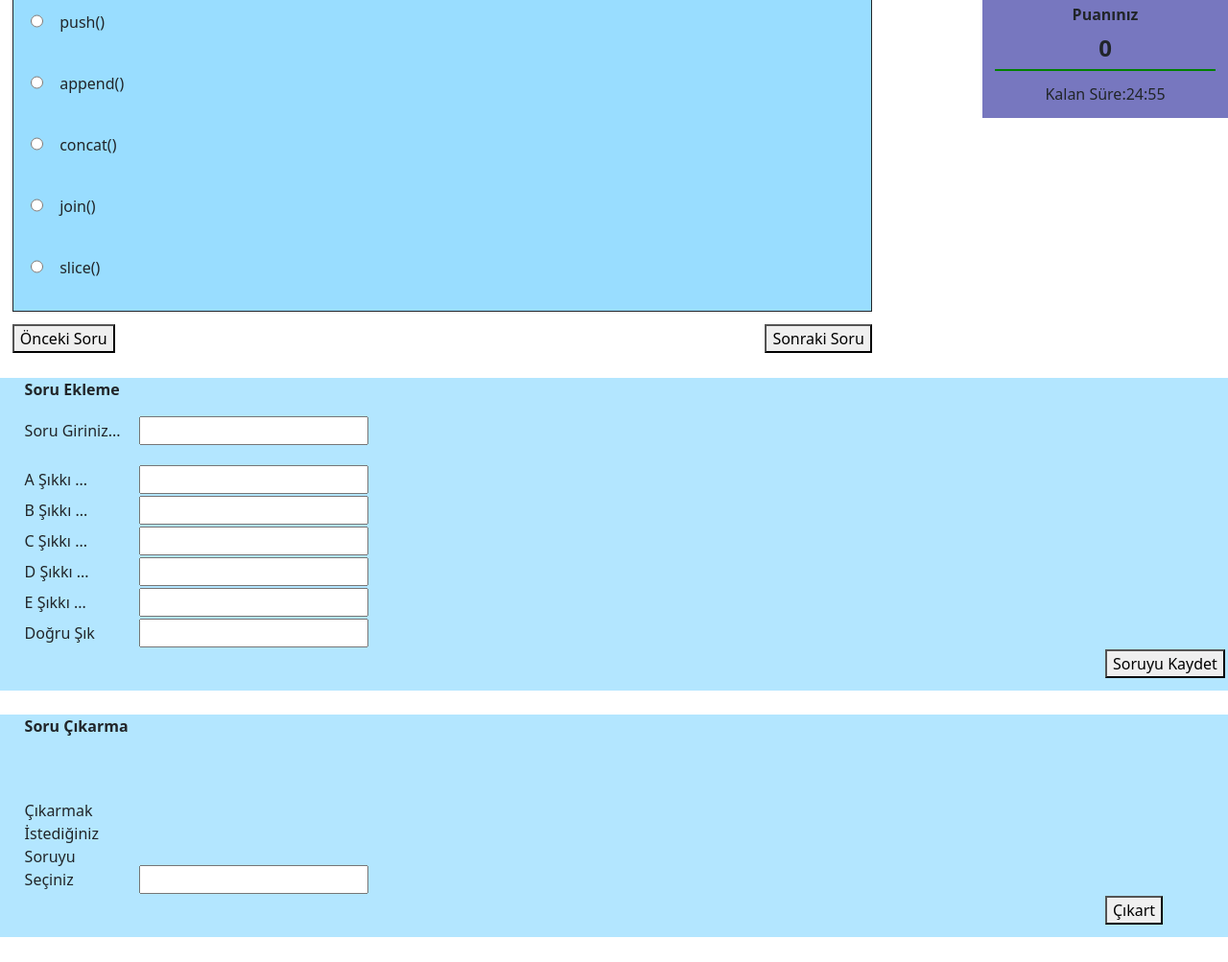
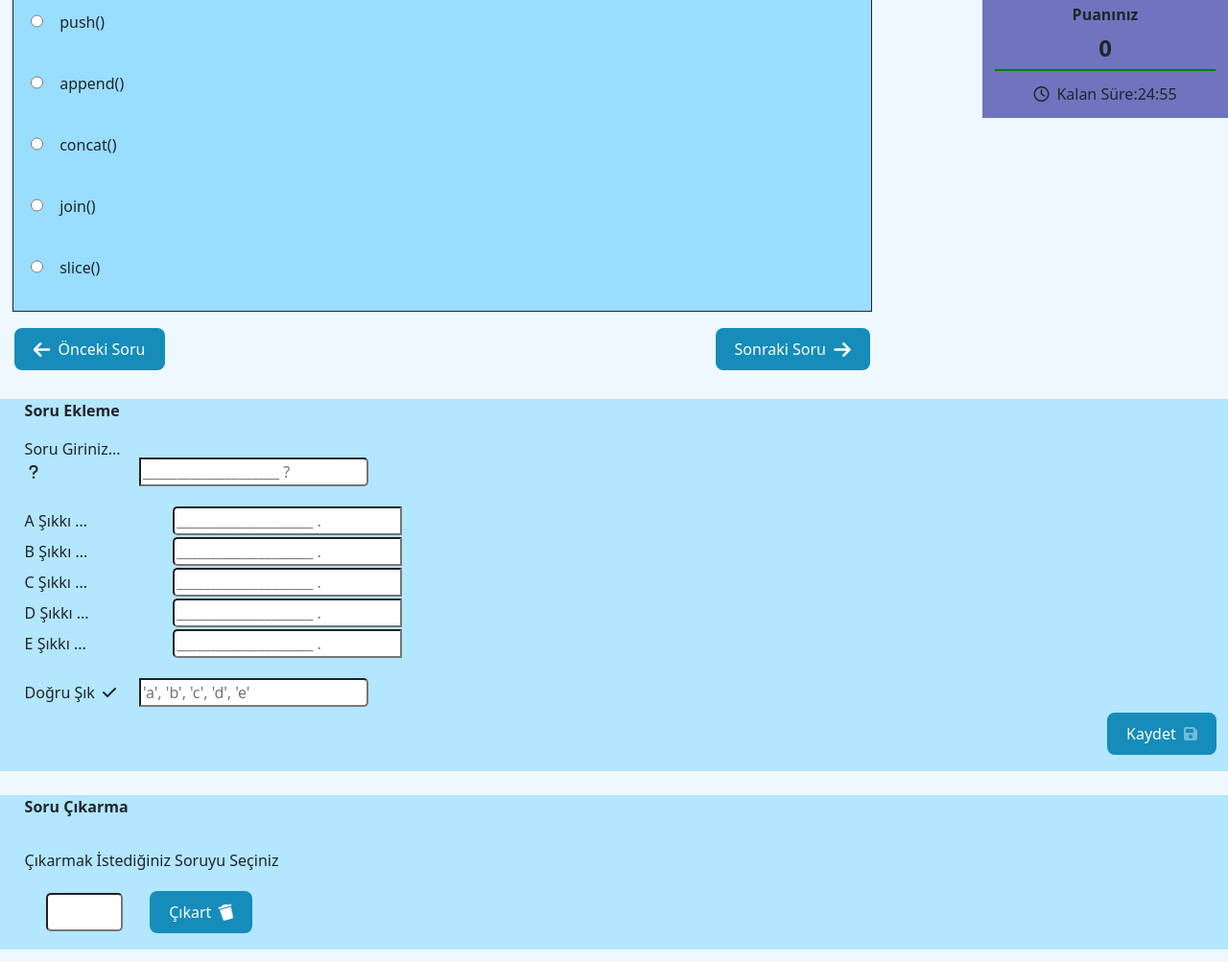
Before and after one commit to HsynAslan/test-js, a plain HTML site: page index.html in a window 1280 px wide. Shown: the part 130-1133 px from the top of the page at 96% size. Drawn offline with nearby package versions, Linux system fonts and the light colour scheme.

Commit message:
last commit

```diff
--- a/index.html
+++ b/index.html
@@ -8,7 +8,7 @@
     <meta charset="UTF-8" />
     <meta http-equiv="X-UA-Compatible" content="IE=edge" />
     <meta name="viewport" content="width=device-width, initial-scale=1.0" />
-    <title>Sınav</title>
+    <title>394788 - Sınav</title>
     <link rel="stylesheet" href="style.css" />
     <link
       href="https://cdn.jsdelivr.net/npm/bootstrap@5.3.0-alpha3/dist/css/bootstrap.min.css"
@@ -16,8 +16,12 @@
       integrity="sha384-KK94CHFLLe+nY2dmCWGMq91rCGa5gtU4mk92HdvYe+M/SXH301p5ILy+dN9+nJOZ"
       crossorigin="anonymous"
     />
+    <link
+      href="//netdna.bootstrapcdn.com/font-awesome/6.4.0/css/font-awesome.css"
+      rel="stylesheet"
+    />
   </head>
-  <body>
+  <body style="background-color: aliceblue">
     <div class="sorular-tablo">
       <p id="tablo-header">Sorular</p>
       <div class="sorular-tablo-buttons">
@@ -29,7 +33,8 @@
           <span id="puanId">0</span>
         </div>
         <div class="time">
-          Kalan Süre: <span id="time-m">00</span>:<span id="time-s">00</span>
+          <i class="fa-regular fa-clock mt-1 me-2"></i> Kalan Süre:
+          <span id="time-m">00</span>:<span id="time-s">00</span>
         </div>
       </div>
     </div>
@@ -77,44 +82,97 @@
 
     <div class="ileri-geri-buttonlar">
       <div id="geri-button">
-        <button onclick="backQuestion()">Önceki Soru</button>
+        <button class="soru-kaydet-btn" onclick="backQuestion()">
+          <i class="fa-solid fa-arrow-left fa-lg"></i> &nbsp;Önceki Soru
+        </button>
       </div>
       <div id="ileri-button">
-        <button onclick="nextQuestion()">Sonraki Soru</button>
+        <button class="soru-kaydet-btn" onclick="nextQuestion()">
+          Sonraki Soru&nbsp;
+          <i class="fa-solid fa-arrow-right fa-lg"></i>
+        </button>
       </div>
     </div>
     <div class="soru-ekleme-cikarma">
       <p class="basliklar">Soru Ekleme</p>
       <div>
-        <label class="labelText mb-4">Soru Giriniz...</label>
-        <input type="text" id="inputQuestion" maxlength="100" />
+        <label class="labelText mb-4"
+          >Soru Giriniz... &nbsp;<i class="fa-solid fa-question fa-beat"></i
+        ></label>
+        <input
+          type="text"
+          id="inputQuestion"
+          maxlength="100"
+          placeholder="____________________ ?"
+          class="border-radius-right"
+        />
       </div>
       <div>
-        <label class="labelText">A Şıkkı ...</label>
-        <input type="text" id="inputA" maxlength="100" />
+        <label class="labelText me-5">A Şıkkı ... </label>
+        <input
+          type="text"
+          id="inputA"
+          maxlength="100"
+          placeholder="____________________ ."
+          class="border-radius-left"
+        />
       </div>
       <div>
-        <label class="labelText">B Şıkkı ...</label>
-        <input type="text" id="inputB" maxlength="100" />
+        <label class="labelText me-5">B Şıkkı ...</label>
+        <input
+          type="text"
+          id="inputB"
+          maxlength="100"
+          placeholder="____________________ ."
+          class="border-radius-left"
+        />
       </div>
       <div>
-        <label class="labelText">C Şıkkı ...</label>
-        <input type="text" id="inputC" maxlength="100" />
+        <label class="labelText me-5">C Şıkkı ...</label>
+        <input
+          type="text"
+          id="inputC"
+          maxlength="100"
+          placeholder="____________________ ."
+          class="border-radius-left"
+        />
       </div>
       <div>
-        <label class="labelText">D Şıkkı ...</label>
-        <input type="text" id="inputD" maxlength="100" />
+        <label class="labelText me-5">D Şıkkı ...</label>
+        <input
+          type="text"
+          id="inputD"
+          maxlength="100"
+          placeholder="____________________ ."
+          class="border-radius-left"
+        />
       </div>
       <div>
-        <label class="labelText">E Şıkkı ...</label>
-        <input type="text" id="inputE" maxlength="100" />
+        <label class="labelText me-5 mb-4">E Şıkkı ...</label>
+        <input
+          type="text"
+          id="inputE"
+          maxlength="100"
+          placeholder="____________________ ."
+          class="border-radius-left"
+        />
       </div>
       <div>
-        <label class="labelText">Doğru Şık</label>
-        <input type="text" id="dogruCevap" maxlength="1" />
+        <label class="labelText"
+          >Doğru Şık &nbsp;<i class="fa-solid fa-check fa-flip"></i
+        ></label>
+        <input
+          type="text"
+          id="dogruCevap"
+          maxlength="1"
+          placeholder="'a', 'b', 'c', 'd', 'e'"
+          class="border-radius-right"
+        />
       </div>
       <div class="eklemeButton">
-        <button onclick="soruEkleme()">Soruyu Kaydet</button>
+        <button class="soru-kaydet-btn" onclick="soruEkleme()">
+          Kaydet &nbsp;<i class="fa-solid fa-floppy-disk fa-beat-fade"></i>
+        </button>
       </div>
       <!-- <p class="basliklar">Açık Uçlu Soru Ekleme</p>
       <label class="labelText mb-4">Soru Giriniz...</label>
@@ -134,9 +192,24 @@
     </div>
     <div class="soruCikar">
       <p class="basliklar">Soru Çıkarma</p>
-      <label class="labelText mt-5">Çıkarmak İstediğiniz Soruyu Seçiniz</label>
-      <input type="number" id="SoruCikarma" name="tentacles" min="1" />
-      <button class="eklemeButton" onclick="soruCikarma()">Çıkart</button>
+      <label class="labelTextCikarma mt-3 mb-3"
+        >Çıkarmak İstediğiniz Soruyu Seçiniz</label
+      >
+      <div class="ms-5">
+        <input
+          type="number"
+          id="SoruCikarma"
+          name="tentacles"
+          min="1"
+          class="border-radius-all"
+        />
+        <button
+          class="eklemeButton soru-kaydet-btn ms-4"
+          onclick="soruCikarma()"
+        >
+          Çıkart &nbsp;<i class="fa-solid fa-trash fa-shake"></i>
+        </button>
+      </div>
     </div>
     <div class="soru-uclu-soru"></div>
     <script src="script.js"></script>
@@ -145,5 +218,9 @@
       integrity="sha384-ENjdO4Dr2bkBIFxQpeoTz1HIcje39Wm4jDKdf19U8gI4ddQ3GYNS7NTKfAdVQSZe"
       crossorigin="anonymous"
     ></script>
+    <script
+      src="https://kit.fontawesome.com/d497048b92.js"
+      crossorigin="anonymous"
+    ></script>
   </body>
 </html>
--- a/script.js
+++ b/script.js
@@ -41,18 +41,26 @@ window.onload = function () {
     var minute = minuteStart;
     var second = secondStart;
 
-    if (minuteStart < 10 && minuteStart > 0) {
-      // minuteStart = "0" + minuteStart;
-      minute = "0" + minuteStart;
-    } else if (secondStart < 10 && secondStart > 0) {
-      // secondStart = "0" + secondStart;
-      second = "0" + secondStart;
-    } else if (minuteStart == 0) {
-      // minuteStart = "00";
-      minute = "00";
+    // if (minuteStart < 10 && minuteStart > 0) {
+    //   // minuteStart = "0" + minuteStart;
+    //   minute = "0" + minuteStart;
+    // } else if (secondStart < 10 && secondStart > 0) {
+    //   // secondStart = "0" + secondStart;
+    //   second = "0" + secondStart;
+    // } else if (minuteStart == 0) {
+    //   // minuteStart = "00";
+    //   minute = "00";
+    // }
+    if (minute < 10) {
+      document.getElementById("time-m").innerHTML = "0" + minute;
+      document.getElementById("time-s").innerHTML = second;
+    } else if (second < 10) {
+      document.getElementById("time-m").innerHTML = minute;
+      document.getElementById("time-s").innerHTML = "0" + second;
+    } else {
+      document.getElementById("time-m").innerHTML = minute;
+      document.getElementById("time-s").innerHTML = second;
     }
-    document.getElementById("time-m").innerHTML = minute;
-    document.getElementById("time-s").innerHTML = second;
   }
   function startTime() {
     if (secondStart == 0 && minuteStart != 0) {
@@ -334,7 +342,7 @@ function nextQuestion() {
 }
 
 function backQuestion() {
-  //soruKontrol();
+  // soruKontrol();
   // input clear lamaa
 
   indexSoruNumarasi--;
@@ -571,6 +579,8 @@ function soruEkleme() {
   } else {
     alert("Boş Giriş Yaptınız, Lütfen Tekrar Deneyin");
   }
+
+  cevaplar = [];
 }
 
 function soruCikarma() {
@@ -614,10 +624,10 @@ function soruCikarma() {
     minuteStart = 25;
     secondStart = 00;
   }
+  cevaplar = [];
 }
 // puan sürekli artıyor - çözüldü
 // save input - çözüldü
 // time - çözüldü
 // soru ekleyince - çözüldü
-// dict ->  local storage
-// açık uçlu soru
+// dict ->  local storage - eksik
--- a/style.css
+++ b/style.css
@@ -120,3 +120,42 @@
   margin-bottom: 2%;
   margin-right: 2%;
 }
+.soru-kaydet-btn {
+  background-color: #158cba;
+  border: none;
+  color: white;
+  padding: 10px 20px;
+  text-align: center;
+  text-decoration: none;
+  display: inline-block;
+  font-size: 16px;
+  margin: 4px 2px;
+  cursor: pointer;
+  border-radius: 8px;
+  transition: background-color 0.3s ease;
+  width: auto;
+}
+
+.soru-kaydet-btn:hover {
+  background-color: #0f638a;
+}
+.labelTextCikarma {
+  margin-left: 2%;
+
+  margin-bottom: 5px;
+}
+#SoruCikarma {
+  width: 80px;
+  height: 40px;
+}
+.border-radius-right {
+  border-top-right-radius: 5px;
+  border-bottom-right-radius: 5px;
+}
+.border-radius-left {
+  border-top-left-radius: 5px;
+  border-bottom-left-radius: 5px;
+}
+.border-radius-all {
+  border-radius: 5px;
+}
```
